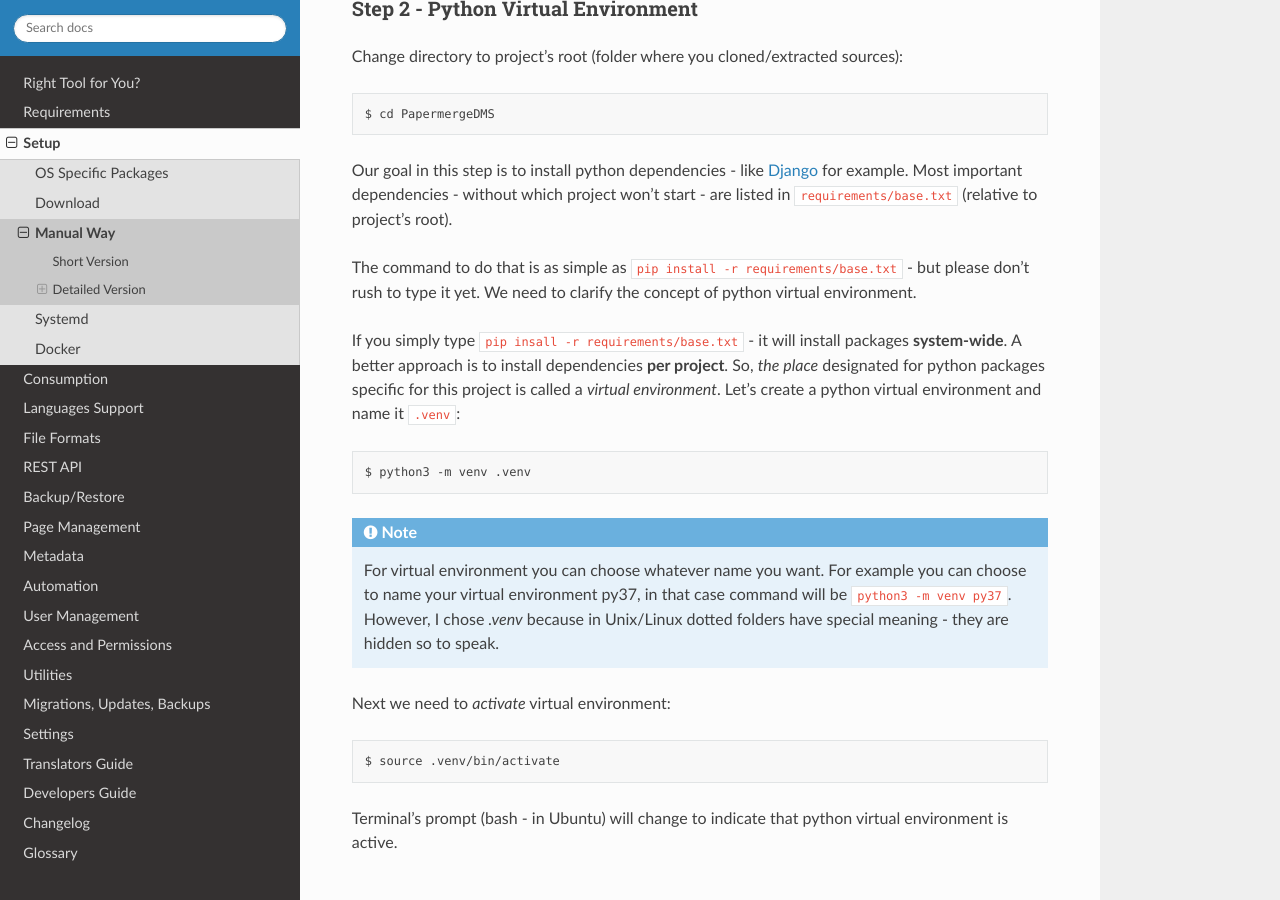
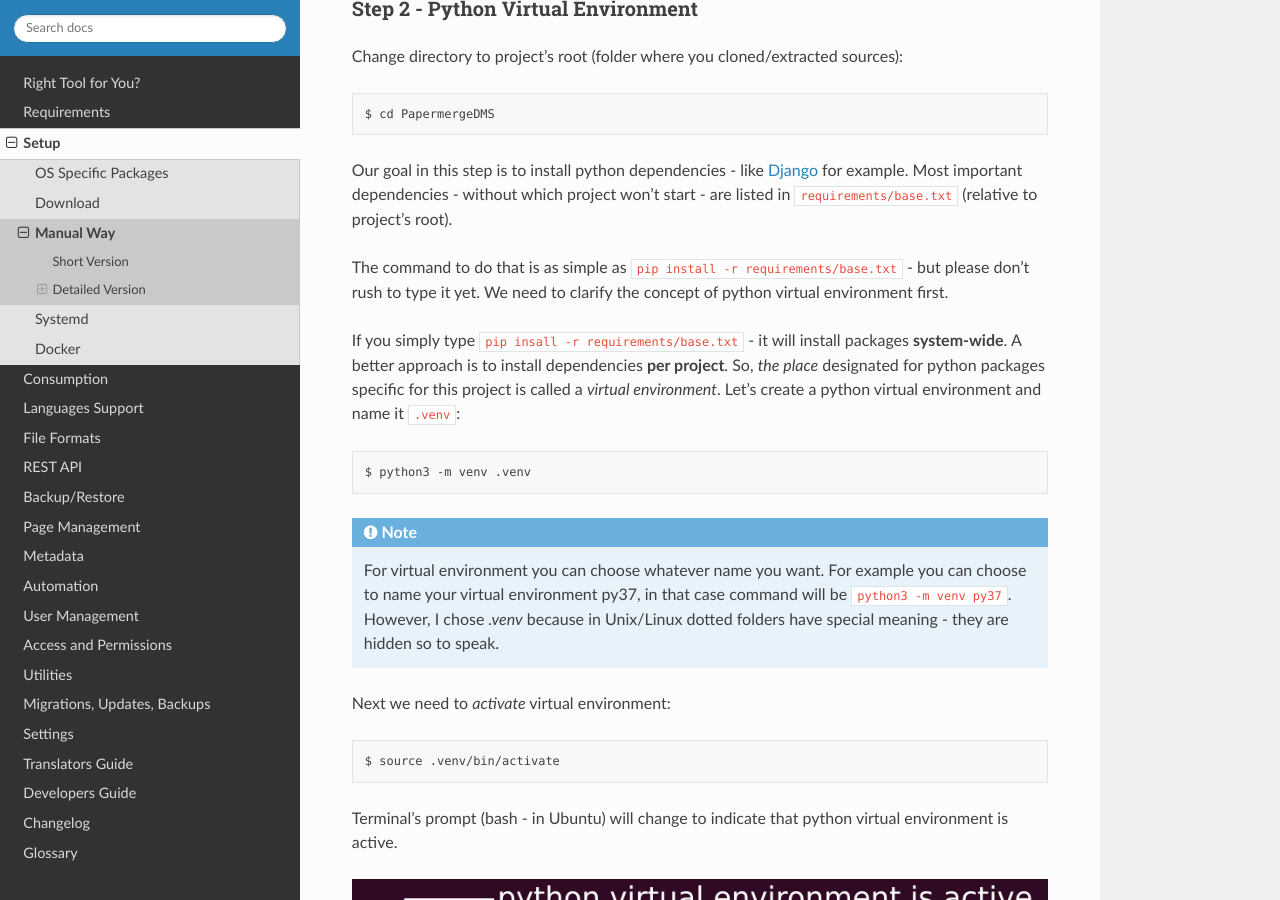
Before and after one commit to ciur/papermerge, a Sphinx documentation site: the page built from docs/source/setup/manual_way.rst, in a window 1280 px wide and 900 px high, scrolled down 5243 px. Built offline with Sphinx 7.4.7 and the Read the Docs theme 2.0.0, drawn with Linux system fonts in a browser that asks for light colours.

Commit message:
documentation update

```diff
--- a/docs/source/setup/manual_way.rst
+++ b/docs/source/setup/manual_way.rst
@@ -189,7 +189,7 @@
 
 The command to do that is as simple as ``pip install -r
 requirements/base.txt`` - but please don't rush to type it yet. We need to
-clarify the concept of python virtual environment.
+clarify the concept of python virtual environment first.
 
 If you simply type ``pip insall -r requirements/base.txt`` - it will install
 packages **system-wide**. A better approach is to install dependencies **per
```
Also changed, not shown: docs/source/img/setup/01-active-venv.png.
